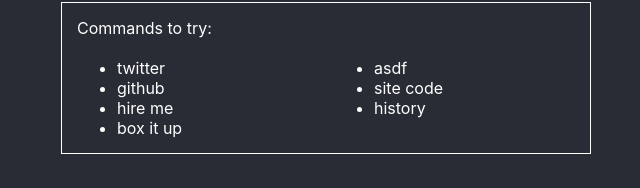
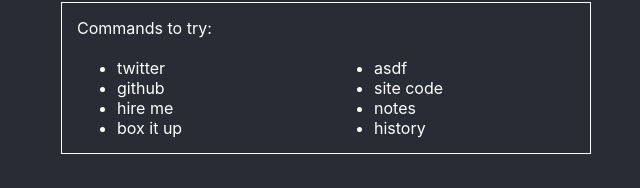
Before and after one commit to clamstew/clay.codes, a React (Create React App) app: page / in a window 1280 px wide. Shown: the part 420-608 px from the top of the page, without its empty margins (314-954 px from the left). Built offline with nearby package versions, Linux system fonts and the light colour scheme.

Commit message:
add notes.build to even out list

```diff
--- a/src/App.js
+++ b/src/App.js
@@ -102,7 +102,8 @@
   "hire me": "https://www.linkedin.com/in/claystewart/",
   "box it up": "https://www.mybox.es",
   asdf: "https://github.com/asdf-vm/asdf",
-  "site code": "https://github.com/clamstew/clay.codes"
+  "site code": "https://github.com/clamstew/clay.codes",
+  notes: "https://notes.build"
 };
 
 const terminalCommands = {
```
